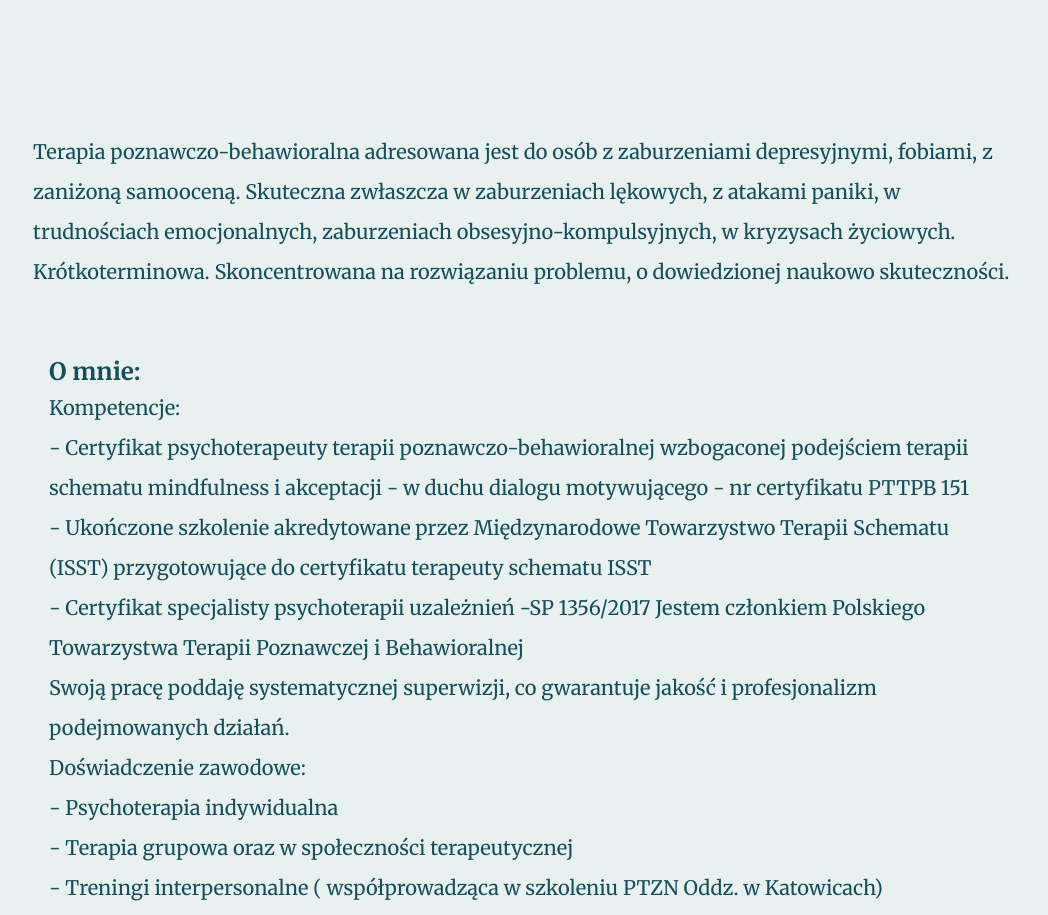
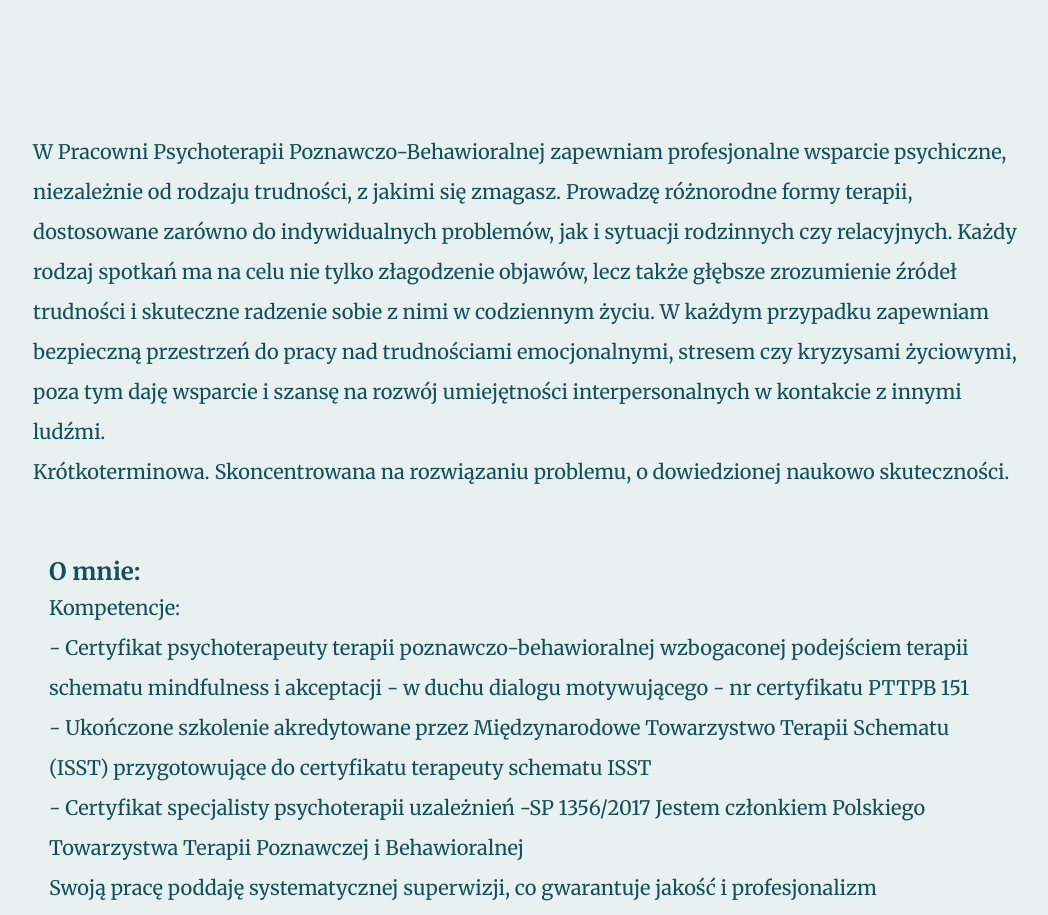
Before and after one commit to ArturZ12345/pracowniacbt, a Next.js app: page / in a window 1280 px wide. Shown: the part 880-1795 px from the top of the page, without its empty margins (111-1159 px from the left). Built offline with nearby package versions, Linux system fonts and the light colour scheme.

Commit message:
Update page.tsx12.10

```diff
--- a/src/app/(pages)/page.tsx
+++ b/src/app/(pages)/page.tsx
@@ -46,10 +46,15 @@ export default async function HomePage() {
         className={`py-16 px-4 max-w-5xl mx-auto ${merriweather.className} text-xl leading-loose `}
       >
         <p className="">
-          Terapia poznawczo-behawioralna adresowana jest do osób z zaburzeniami
-          depresyjnymi, fobiami, z zaniżoną samooceną. Skuteczna zwłaszcza w
-          zaburzeniach lękowych, z atakami paniki, w trudnościach emocjonalnych,
-          zaburzeniach obsesyjno-kompulsyjnych, w kryzysach życiowych.
+         W Pracowni Psychoterapii Poznawczo-Behawioralnej zapewniam profesjonalne
+wsparcie psychiczne, niezależnie od rodzaju trudności, z jakimi się zmagasz.
+Prowadzę różnorodne formy terapii, dostosowane zarówno do indywidualnych
+problemów, jak i sytuacji rodzinnych czy relacyjnych. Każdy rodzaj spotkań ma na
+celu nie tylko złagodzenie objawów, lecz także głębsze zrozumienie źródeł
+trudności i skuteczne radzenie sobie z nimi w codziennym życiu. W każdym
+przypadku zapewniam bezpieczną przestrzeń do pracy nad trudnościami
+emocjonalnymi, stresem czy kryzysami życiowymi, poza tym daję wsparcie i szansę
+na rozwój umiejętności interpersonalnych w kontakcie z innymi ludźmi.
         </p>
         <p className=" font-normal ">
           Krótkoterminowa. Skoncentrowana na rozwiązaniu problemu, o
```
